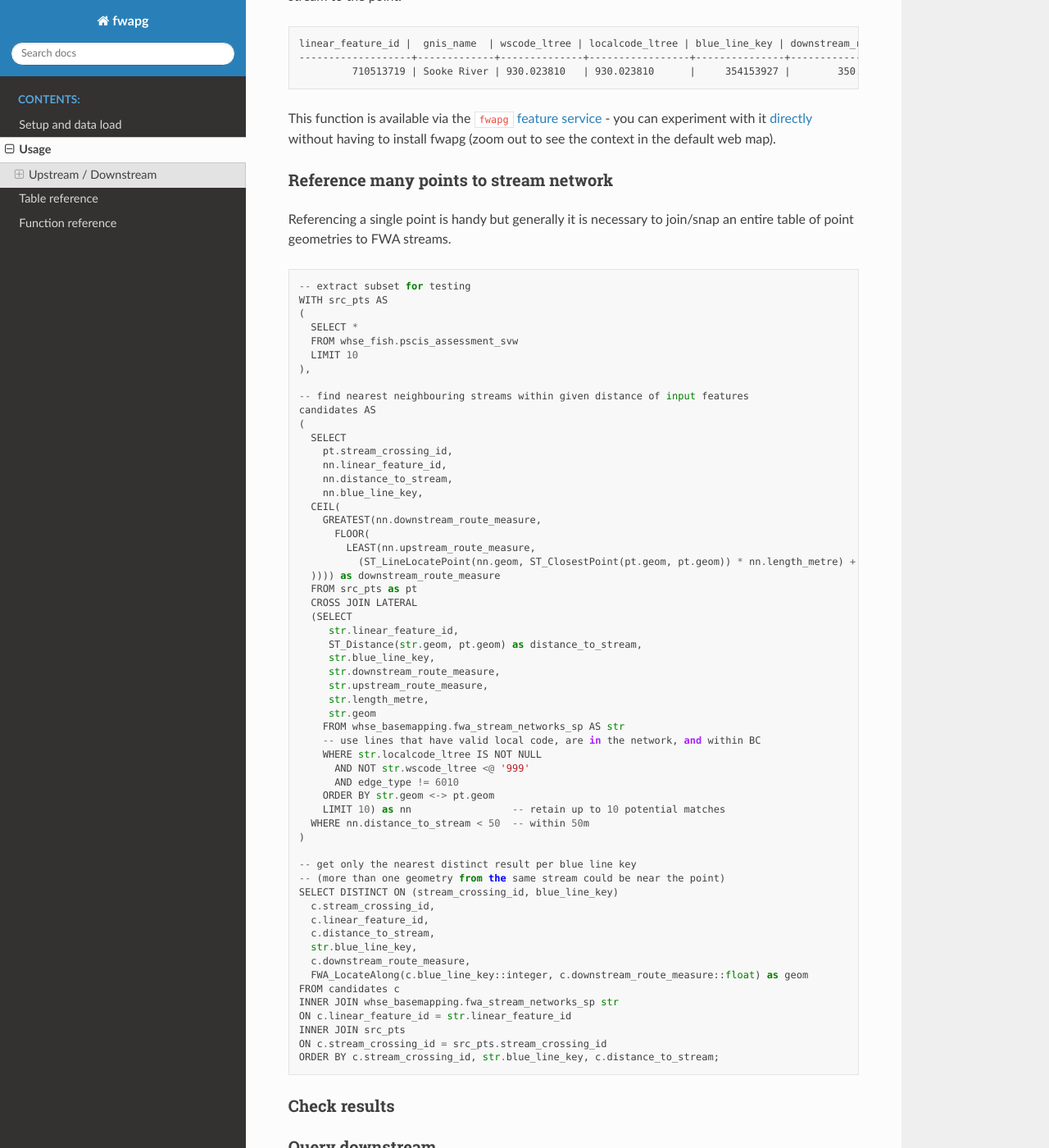
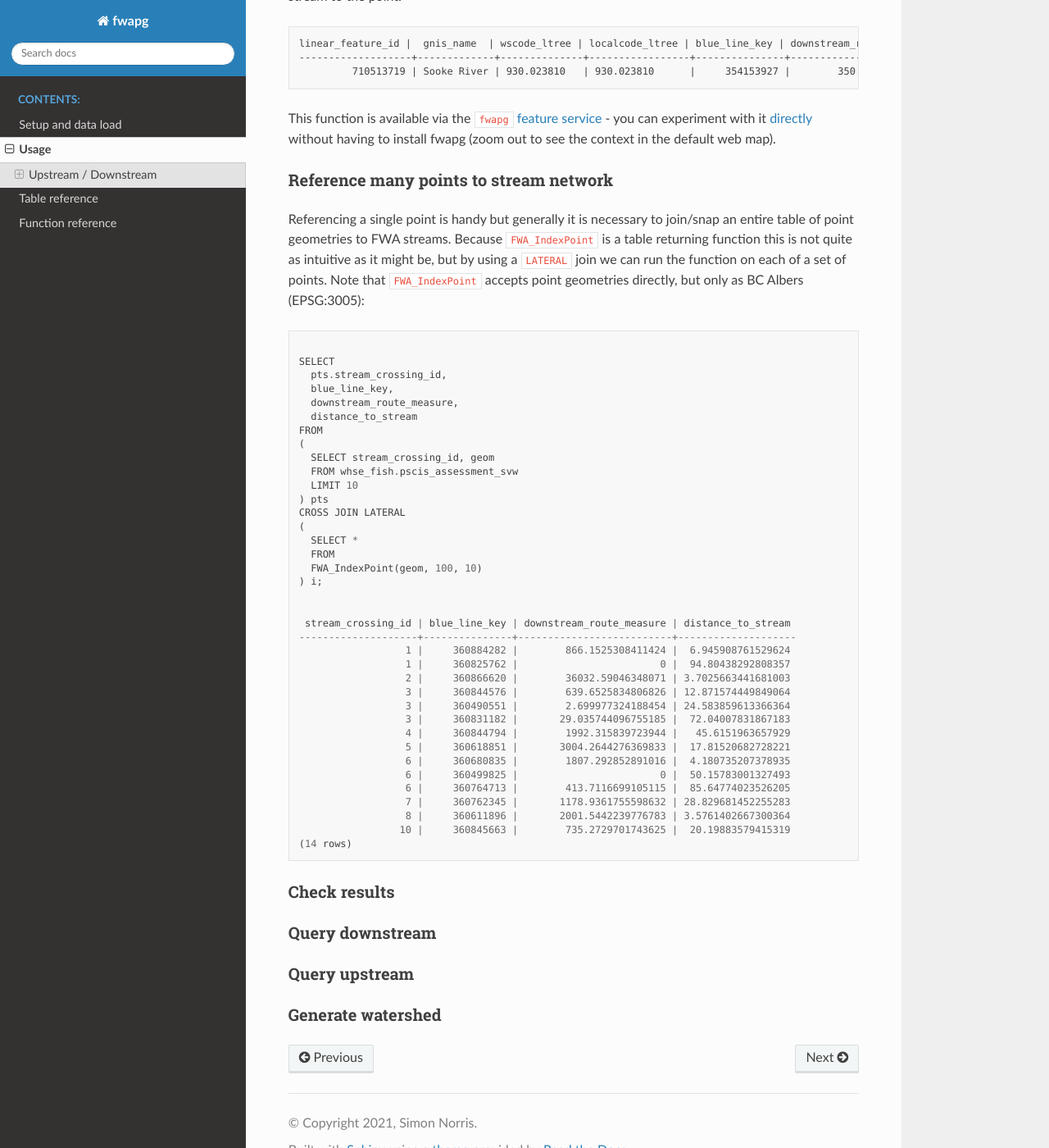
Before and after one commit to smnorris/fwapg, a Sphinx documentation site: the page built from docs/02_usage.md, in a window 1280 px wide and 1400 px high, scrolled down 657 px. Shown: the whole window at 82% size. Built offline with Sphinx 7.4.7 and the Read the Docs theme 2.0.0, drawn with Linux system fonts in a browser that asks for light colours.

Commit message:
update snap of many points to streams in usage

````diff
--- a/docs/02_usage.md
+++ b/docs/02_usage.md
@@ -28,66 +28,46 @@ This function is available via the `fwapg` [feature service](https://www.hillcre
 
 ### Reference many points to stream network
 
-Referencing a single point is handy but generally it is necessary to join/snap an entire table of point geometries to FWA streams.
+Referencing a single point is handy but generally it is necessary to join/snap an entire table of point geometries to FWA streams. Because `FWA_IndexPoint` is a table returning function this is not quite as intuitive as it might be, but by using a `LATERAL` join we can run the function on each of a set of points. Note that `FWA_IndexPoint` accepts point geometries directly, but only as BC Albers (EPSG:3005):
 
 ```
--- extract subset for testing
-WITH src_pts AS
+
+SELECT
+  pts.stream_crossing_id,
+  blue_line_key,
+  downstream_route_measure,
+  distance_to_stream
+FROM
+(
+  SELECT stream_crossing_id, geom
+  FROM whse_fish.pscis_assessment_svw
+  LIMIT 10
+) pts
+CROSS JOIN LATERAL
 (
   SELECT *
-  FROM whse_fish.pscis_assessment_svw
-  LIMIT 10
-),
+  FROM
+  FWA_IndexPoint(geom, 100, 10)
+) i;
 
--- find nearest neighbouring streams within given distance of input features
-candidates AS
-(
-  SELECT
-    pt.stream_crossing_id,
-    nn.linear_feature_id,
-    nn.distance_to_stream,
-    nn.blue_line_key,
-  CEIL(
-    GREATEST(nn.downstream_route_measure,
-      FLOOR(
-        LEAST(nn.upstream_route_measure,
-          (ST_LineLocatePoint(nn.geom, ST_ClosestPoint(pt.geom, pt.geom)) * nn.length_metre) + nn.downstream_route_measure
-  )))) as downstream_route_measure
-  FROM src_pts as pt
-  CROSS JOIN LATERAL
-  (SELECT
-     str.linear_feature_id,
-     ST_Distance(str.geom, pt.geom) as distance_to_stream,
-     str.blue_line_key,
-     str.downstream_route_measure,
-     str.upstream_route_measure,
-     str.length_metre,
-     str.geom
-    FROM whse_basemapping.fwa_stream_networks_sp AS str
-    -- use lines that have valid local code, are in the network, and within BC
-    WHERE str.localcode_ltree IS NOT NULL
-      AND NOT str.wscode_ltree <@ '999'
-      AND edge_type != 6010
-    ORDER BY str.geom <-> pt.geom
-    LIMIT 10) as nn                 -- retain up to 10 potential matches
-  WHERE nn.distance_to_stream < 50  -- within 50m
-)
 
--- get only the nearest distinct result per blue line key
--- (more than one geometry from the same stream could be near the point)
-SELECT DISTINCT ON (stream_crossing_id, blue_line_key)
-  c.stream_crossing_id,
-  c.linear_feature_id,
-  c.distance_to_stream,
-  str.blue_line_key,
-  c.downstream_route_measure,
-  FWA_LocateAlong(c.blue_line_key::integer, c.downstream_route_measure::float) as geom
-FROM candidates c
-INNER JOIN whse_basemapping.fwa_stream_networks_sp str
-ON c.linear_feature_id = str.linear_feature_id
-INNER JOIN src_pts
-ON c.stream_crossing_id = src_pts.stream_crossing_id
-ORDER BY c.stream_crossing_id, str.blue_line_key, c.distance_to_stream;
+ stream_crossing_id | blue_line_key | downstream_route_measure | distance_to_stream
+--------------------+---------------+--------------------------+--------------------
+                  1 |     360884282 |        866.1525308411424 |  6.945908761529624
+                  1 |     360825762 |                        0 |  94.80438292808357
+                  2 |     360866620 |        36032.59046348071 | 3.7025663441681003
+                  3 |     360844576 |        639.6525834806826 | 12.871574449849064
+                  3 |     360490551 |        2.699977324188454 | 24.583859613366364
+                  3 |     360831182 |       29.035744096755185 |  72.04007831867183
+                  4 |     360844794 |        1992.315839723944 |   45.6151963657929
+                  5 |     360618851 |       3004.2644276369833 |  17.81520682728221
+                  6 |     360680835 |        1807.292852891016 |  4.180735207378935
+                  6 |     360499825 |                        0 |  50.15783001327493
+                  6 |     360764713 |        413.7116699105115 |  85.64774023526205
+                  7 |     360762345 |       1178.9361755598632 | 28.829681452255283
+                  8 |     360611896 |       2001.5442239776783 | 3.5761402667300364
+                 10 |     360845663 |        735.2729701743625 |  20.19883579415319
+(14 rows)
 ```
 
 ### Check results
````
